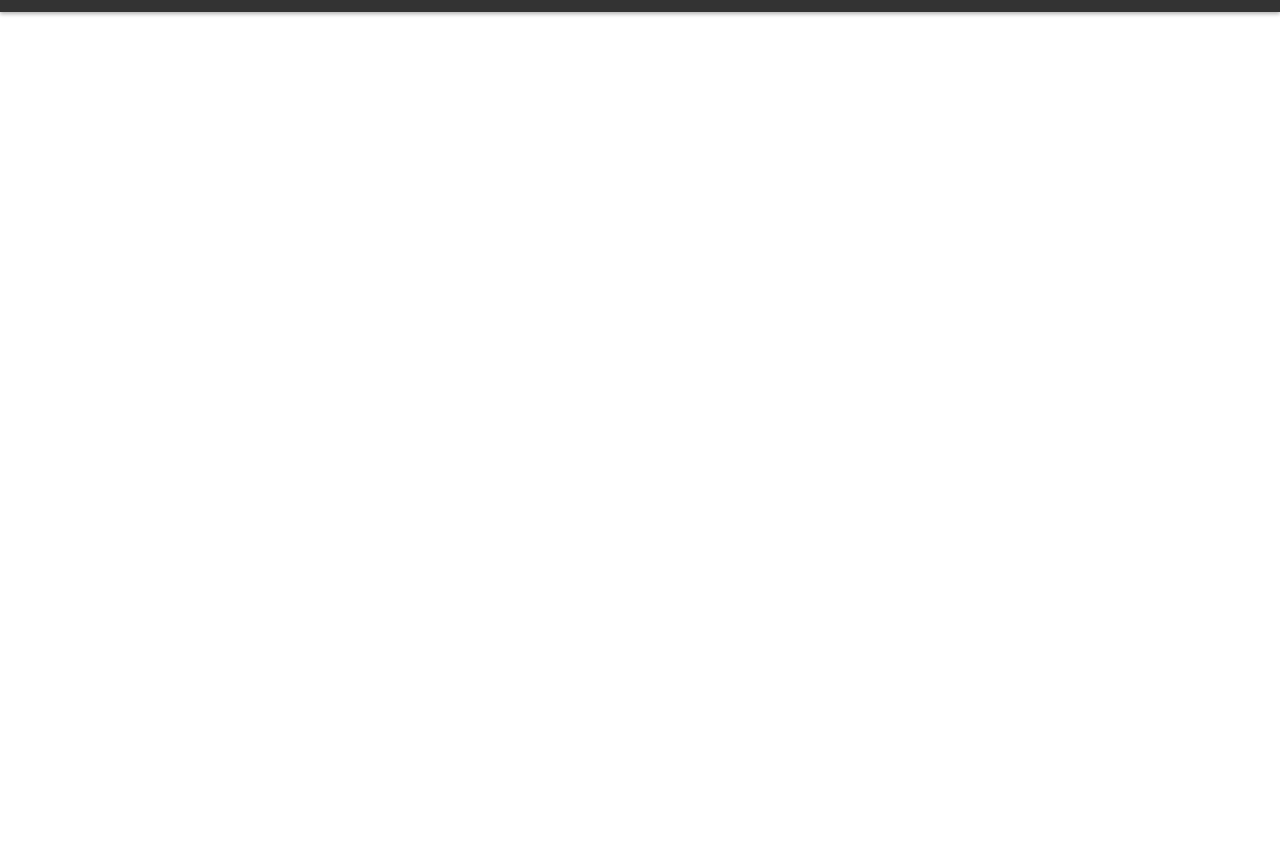
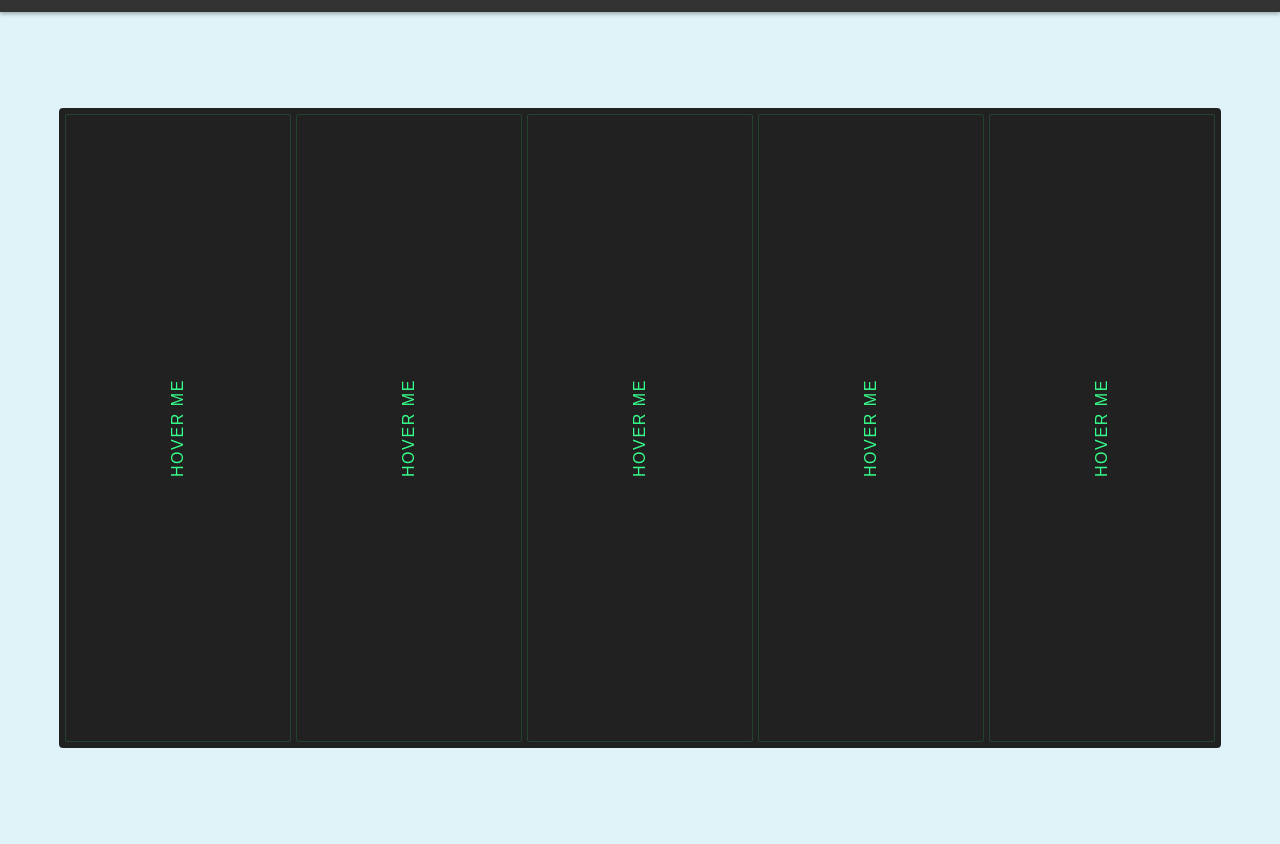
Before and after one commit to Phreyle/GitPhresh.github.io, a website: page Practice/index.html in a window 1280 px wide. Shown: the part 79-923 px from the top of the page. Before the commit the page ends 800 px from the top, so only its background shows below. Drawn offline with Linux system fonts and the light colour scheme.

Commit message:
Progress 10%

```diff
--- a/Practice/index.html
+++ b/Practice/index.html
@@ -12,27 +12,46 @@
 
 <body>
     <header>
-        <a href="#Home" target="_blank">
-        <button class="button">
-            <span>&nbsp;Portfolio&nbsp;</span>
-            <span class="hover-text" aria-hidden="true">&nbsp;Portfolio&nbsp;</span>
-        </button></a>
+        <a href="#home">
+            <button class="button">
+                <span>&nbsp;Portfolio&nbsp;</span>
+                <span class="hover-text" aria-hidden="true">&nbsp;Portfolio&nbsp;</span>
+            </button></a>
         <nav>
             <ul>
-                <li>
-                    <div class="box"><a href="#home">Home</a></div>
-                </li>
                 <li>
                     <div class="box"><a href="#about">About</a></div>
                 </li>
                 <li>
-                    <div class="box"><a href="#portfolio">Portfolio</a></div>
+                    <div class="box"><a href="#social">Social</a></div>
+                </li>
+                <li>
+                    <div class="box"><a href="#project">Project</a></div>
                 </li>
             </ul>
         </nav>
     </header>
     <main>
+        <section id="home">
+            <div class="container">
+                <div class="card">
+                    <p><span>HOVER ME</span></p>
+                    <p><span>HOVER ME</span></p>
+                    <p><span>HOVER ME</span></p>
+                    <p><span>HOVER ME</span></p>
+                    <p><span>HOVER ME</span></p>
+                </div>
+            </div>
+        </section>
+        <!-- <section id="about">
 
+        </section>
+        <section id="Social">
+
+        </section>
+        <section id="project">
+
+        </section> -->
     </main>
 
 </body>
--- a/Practice/style.css
+++ b/Practice/style.css
@@ -18,7 +18,12 @@ header {
     box-shadow: 0 2px 4px rgba(0, 0, 0, 0.3);
 }
 
-/* === removing default button style ===*/
+body {
+    background-color: #6bc9e036;
+    font-family: 'Alkatra', cursive;
+    font-family: 'Kanit', sans-serif;
+}
+/* removing default button style */
 .button {
     margin: 0;
     height: auto;
@@ -35,14 +40,13 @@ header {
     letter-spacing: 3px;
     text-decoration: none;
     font-size: var(--fs-size);
-    font-family: "Arial";
     position: relative;
     text-transform: uppercase;
     color: transparent;
     -webkit-text-stroke: 1px var(--text-stroke-color);
     user-select: none;
   }
-  /* this is the text, when you hover on button */
+
   .hover-text {
     position: absolute;
     box-sizing: border-box;
@@ -55,7 +59,7 @@ header {
     transition: 0.5s;
     -webkit-text-stroke: 1px var(--animation-color);
   }
-  /* hover */
+
   .button:hover .hover-text {
     width: 100%;
     filter: drop-shadow(0 0 23px var(--animation-color))
@@ -140,3 +144,55 @@ nav .box:hover:after {
     transform: translateX(0);
     transition: .3s transform linear, .3s height linear .5s;
 }
+
+/* Main */
+.container {
+    display: flex;
+    justify-content: center;
+    align-items: center;
+}
+
+/* Card */
+.card {
+    margin: 6rem;
+    width: 100%;
+    height: 40em;
+    border-radius: 4px;
+    background: #212121;
+    display: flex;
+    gap: 5px;
+    padding: .4em;
+  }
+
+  .card p {
+    height: 100%;
+    flex: 1;
+    overflow: hidden;
+    cursor: pointer;
+    border-radius: 2px;
+    transition: all .5s;
+    background: #212121;
+    border: 1px solid #37ff8a25;
+    display: flex;
+    justify-content: center;
+    align-items: center;
+  }
+
+  .card p:hover {
+    flex: 4;
+  }
+
+  .card p span {
+    min-width: 14em;
+    padding: .5em;
+    text-align: center;
+    transform: rotate(-90deg);
+    transition: all .5s;
+    text-transform: uppercase;
+    color: #37FF8B;
+    letter-spacing: .1em;
+  }
+
+  .card p:hover span {
+    transform: rotate(0);
+  }
```
